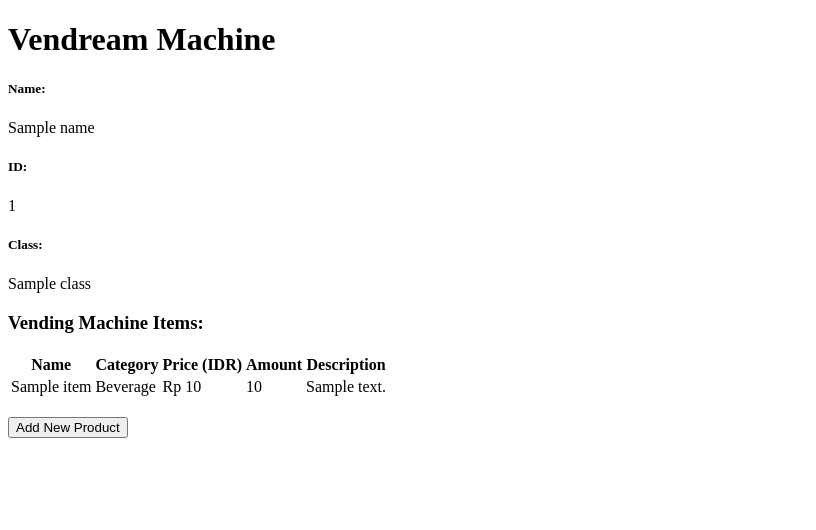
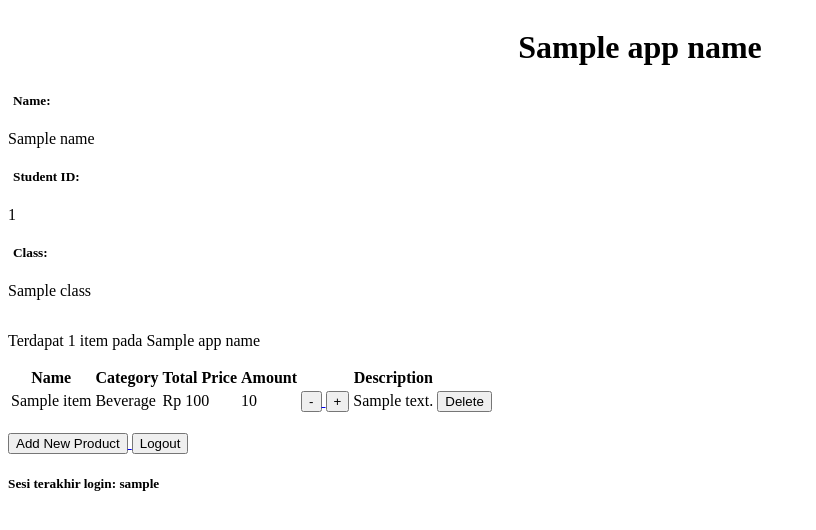
Before and after one commit to vinkakniv/pbp-assignment, a Django app: template main/templates/main.html in a window 1280 px wide. Shown: the top 530 px of the page, without its empty margins (0-816 px from the left). Run offline with Django 4.2, Linux system fonts and the light colour scheme; tables that the repository leaves empty hold one stand-in row (values such as "Sample post"); the template is opened without the code that fills it: values that come from a table or form of the project are taken from there, most other values are stand-ins (such as "Sample title", 1, 10 or a date in 2020); some web fonts are replaced.

Commit message:
update tugas 4

```diff
--- a/main/models.py
+++ b/main/models.py
@@ -1,10 +1,12 @@
 from django.db import models
+from django.contrib.auth.models import User
 
 class Item(models.Model):
     name = models.CharField(max_length=255)
     amount = models.PositiveIntegerField(default=0)  # Initial quantity
     description = models.TextField()
     price = models.DecimalField(max_digits=12, decimal_places=0, default=0)  # Using max_digits=12 to handle large numbers in IDR
+    user = models.ForeignKey(User, on_delete=models.CASCADE)
 
     BEVERAGE = "Beverage"
     SNACK = "Snack"
@@ -18,7 +20,7 @@ class Item(models.Model):
 
     def formatted_price(self):
         # Format the price as IDR with commas for thousands separators
-        return "Rp {:,}".format(self.price)
+        return "Rp {:,}".format(self.price * self.amount)
 
     def __str__(self):
         return self.name
--- a/main/templates/main.html
+++ b/main/templates/main.html
@@ -1,24 +1,68 @@
 {% extends 'base.html' %}
 
+{% load static %}
 {% block content %}
-    <h1>Vendream Machine</h1>
+<!DOCTYPE html>
+<head>
+    <title>{{ app_name }}</title>
+    <meta charset="UTF-8" />
+    <meta
+        name="viewport"
+        content="width=device-width, initial-scale=1.0"
+    />
+    <style>
+        @font-face {
+        font-family: "default-font";
+        src: url('fonts/Gogh-ExtraBold.woff') format(woff);
+        }
 
-    <h5>Name:</h5>
-    <p>{{name}}</p>
+        .app-name {
+            display: flex;
+            position: relative;
+            justify-content: center;
+            align-items: center;
+            font-family: "default-font";
+        }
 
-    <h5>ID: </h5>
-    <p>{{ id }}</p>
+        .data {
+            display: flex;
+            flex-direction: column;
+            justify-content: space-between;
+            align-items: start;
+            font-family: "default-font";
+        }
 
-    <h5>Class:</h5>
-    <p>{{class}}</p>
+        .data h5, data p {
+            margin: 5px;
+        }
 
-    <h3>Vending Machine Items:</h3>
+        table, th, td{
+            border: 1px;
+        }
+    </style>
+</head>
+<body>
+    <div class="app-name">
+        <h1>{{ app_name }}</h1>
+    </div>
+    <div class="data">
+        <h5>Name: </h5>
+        <p>{{ name }}</p>
+        <h5>Student ID: </h5>
+        <p>{{ id }}</p>
+        <h5>Class: </h5>
+        <p>{{ class }}</p>
+    </div>
+    <div class="message">
+        <p>Terdapat {{items|length}} item pada {{ app_name }}</p>
+    </div>
     <table>
         <tr>
             <th>Name</th>
             <th>Category</th>
-            <th>Price (IDR)</th>
+            <th>Total Price</th>
             <th>Amount</th>
+            <th></th>
             <th>Description</th>
         </tr>
 
@@ -28,7 +72,20 @@
                 <td>{{ item.category }}</td>
                 <td>{{ item.formatted_price }}</td>
                 <td>{{ item.amount }}</td>
+                <td>
+                    <a href="{% url 'main:dec_amount' item.id %}">
+                        <button>-</button>
+                    </a>
+                    <a href="{% url 'main:inc_amount' item.id %}">
+                        <button>+</button>
+                    </a>
+                </td>
                 <td>{{ item.description }}</td>
+                                <td>
+                    <a href="{% url 'main:delete' item.id %}" onclick="return confirm('Are you sure?');">
+                        <button>Delete</button>
+                    </a>
+                </td>
             </tr>
         {% endfor %}
     </table>
@@ -41,4 +98,10 @@
         </button>
     </a>
 
+    <a href="{% url 'main:logout' %}">
+        <button>
+            Logout
+        </button>
+    </a>
+    <h5>Sesi terakhir login: {{ last_login }}</h5>
 {% endblock content %}
--- a/main/urls.py
+++ b/main/urls.py
@@ -1,6 +1,7 @@
 from django.urls import path
 from main.views import show_main, create_item, show_xml, show_xml_by_id, \
-                        show_json, show_json_by_id
+                        show_json, show_json_by_id, register, login_user, logout_user, \
+                        inc_amount, dec_amount, delete
 
 app_name = 'main'
 
@@ -10,5 +11,11 @@ urlpatterns = [
     path('xml/', show_xml, name='show_xml'),
     path('xml/<int:id>/', show_xml_by_id, name='show_xml_by_id'),
     path('json/', show_json, name='show_json'),
-    path('json/<int:id>/', show_json_by_id, name='show_json_by_id')
+    path('json/<int:id>/', show_json_by_id, name='show_json_by_id'),
+    path('register/', register, name='register'),
+    path('login/', login_user, name='login'),
+    path('logout/', logout_user, name='logout'),
+    path('item/<int:id>/increase/', inc_amount, name='inc_amount'),
+    path('item/<int:id>/decrease/', dec_amount, name='dec_amount'),
+    path('item/<int:id>/delete/', delete, name='delete'),
 ]
--- a/requirements.txt
+++ b/requirements.txt
@@ -4,3 +4,4 @@ whitenoise
 psycopg2-binary
 requests
 urllib3
+django-environ
```
Also changed, not shown: main/templates/login.html (added, +45 -0 lines), main/templates/register.html (added, +34 -0 lines), main/views.py (+70 -9 lines), vending_machine/settings.py (+10 -0 lines), .github/workflows/pbp-deploy.yml (added), main/migrations/0005_item_user.py (added), 3 other files.
